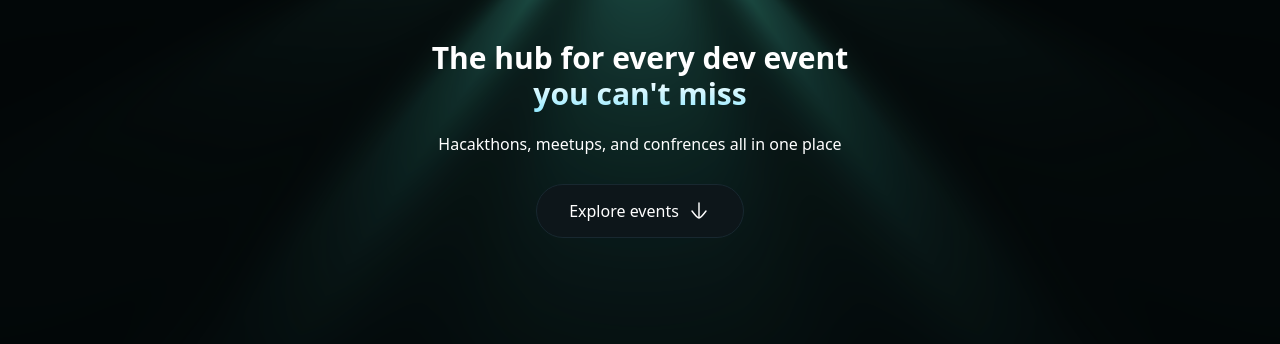
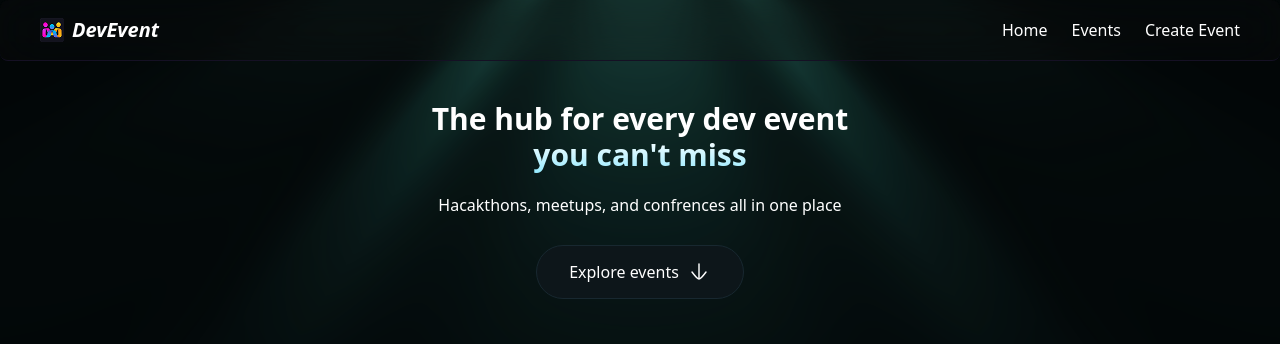
Before and after one commit to BIGboss248/nextjs16-tutorial, a Next.js app: page / in a window 1280 px wide. Shown: the top 344 px of the page. Built offline with nearby package versions, Linux system fonts and the light colour scheme; a web font is replaced by a local one.

Commit message:
Added navbar

```diff
--- a/app/layout.tsx
+++ b/app/layout.tsx
@@ -2,6 +2,7 @@
 import { Schibsted_Grotesk, Martian_Mono } from "next/font/google";
 import "./globals.css";
 import LightRays from "@/components/LightRays";
+import Navbar from "@/components/Navbar";
 
 const schibstedGrotesk = Schibsted_Grotesk({
   variable: "--font-geist-sans",
@@ -28,6 +29,7 @@
       <body
         className={`${schibstedGrotesk.variable} ${martianMono.variable} min-h-screen antialiased`}
       >
+        <Navbar />
         <div className="absolute inset-0 top-0 z-[-1] min-h-screen">
           <LightRays
             raysOrigin="top-center"
--- /dev/null
+++ b/components/Navbar.tsx
@@ -0,0 +1,22 @@
+import Link from "next/link";
+import Image from "next/image";
+
+const Navbar = () => {
+    return (
+        <header>
+            <nav>
+                <Link href='/' className="logo">
+                    <Image src='/icons/logo.png' alt="logo" width={24} height={24} />
+                    <p>DevEvent</p>
+                </Link>
+                <ul>
+                    <Link href={"/"}>Home</Link>
+                    <Link href={"/"}>Events</Link>
+                    <Link href={"/"}>Create Event</Link>
+                </ul>
+            </nav>
+        </header>
+    )
+}
+
+export default Navbar
```
